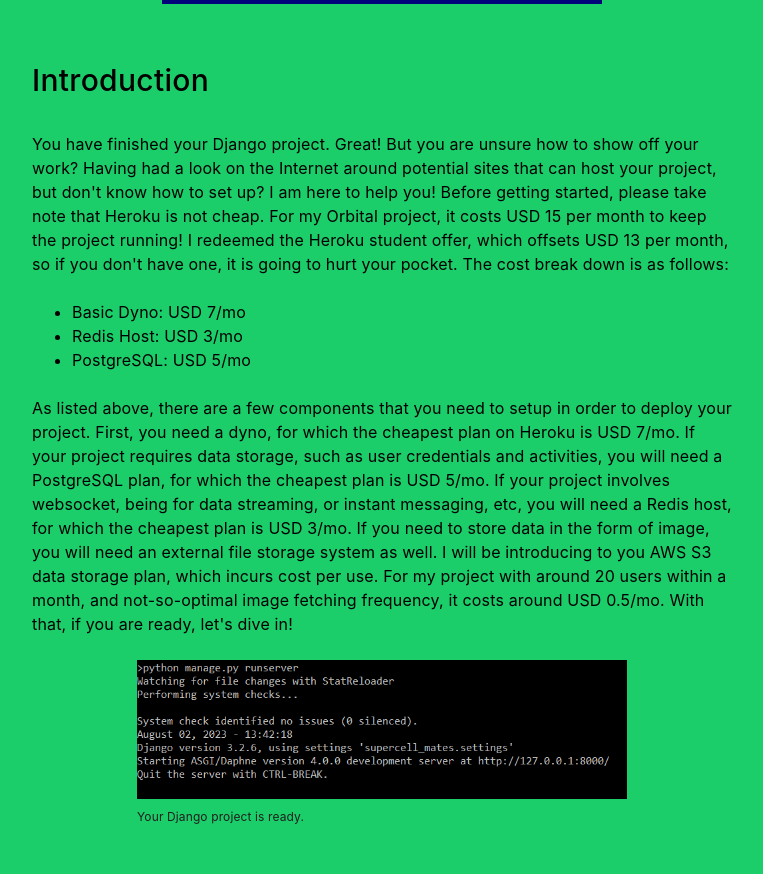
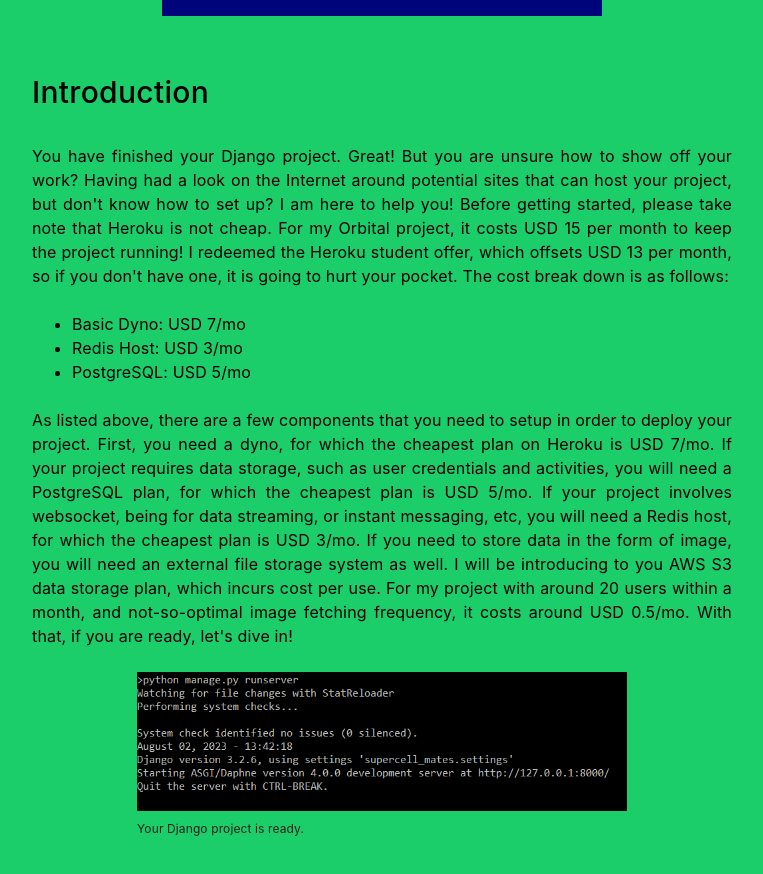
Before and after one commit to nknguyenhc/nknguyenhc.github.io, a React (Create React App) app in the folder src/: page /guide/deploy-django-on-heroku in a window 1280 px wide. Shown: the part 700-1574 px from the top of the page, without its empty margins (258-1021 px from the left). Built offline with nearby package versions, Linux system fonts and the light colour scheme.

Commit message:
Various Display Issues

```diff
--- a/src/src/App.scss
+++ b/src/src/App.scss
@@ -62,13 +62,13 @@
 .central-body {
     width: 60vw;
     max-width: 700px;
-    padding-top: 40px;
+    padding-top: 15vh;
     padding-bottom: 60px;
     margin: auto;
 
     @media(max-width: $desktop) {
         width: 90vw;
-        padding-top: 30px;
+        padding-top: 60px;
         padding-bottom: 20px;
     }
 }
@@ -87,6 +87,10 @@
     }
 }
 
+.text-justify {
+    text-align: justify;
+}
+
 .App {
     overflow-x: hidden;
 }
--- a/src/src/components/guides/django-on-heroku/index.tsx
+++ b/src/src/components/guides/django-on-heroku/index.tsx
@@ -12,7 +12,7 @@
     const [bodyWidth, setBodyWidth] = useState<number>(0);
     const isDesktop = useViewportWidth();
 
-    const displayOffset = useMemo<number>(() => isDesktop ? 100 : 30, [isDesktop]);
+    const displayOffset = useMemo<number>(() => isDesktop ? 100 : 60, [isDesktop]);
     const stepperSteps: Array<StepperStep> = data.sections.map(section => ({
         displayText: section.header,
         id: textToId(section.header),
@@ -134,6 +134,7 @@
                             dangerouslySetInnerHTML={{
                                 __html: autoHyperlink(subsection.text)
                             }}
+                            className="text-justify"
                             key={subsectionIndex}
                         />
                         : subsection instanceof Image
--- a/src/src/components/header/header.scss
+++ b/src/src/components/header/header.scss
@@ -15,7 +15,8 @@
     gap: $large-gap;
     justify-content: center;
     box-shadow: 0px -5px 20px 10px #da2525;
-    position: sticky;
+    position: fixed;
+    width: 100vw;
     top: 0;
     z-index: 999;
     transition: transform 1s cubic-bezier(0.17, 1.02, 0.67, 0.98);
--- a/src/src/components/home/sections/landing-banner.scss
+++ b/src/src/components/home/sections/landing-banner.scss
@@ -1,6 +1,7 @@
 .landing-banner {
     width: 100vw;
     height: 90vh;
+    margin-top: 10vh;
     display: flex;
     flex-direction: column;
     align-items: center;
@@ -9,6 +10,7 @@
 
     @media (max-width: $desktop) {
         height: 100vh;
+        margin-top: 0px;
     }
 
     &-images {
--- a/src/src/components/home/sections/projects.scss
+++ b/src/src/components/home/sections/projects.scss
@@ -112,10 +112,6 @@
         display: flex;
         flex-direction: column;
         gap: $small-gap;
-
-        p {
-            text-align: justify;
-        }
     }
 
     &-links {
--- a/src/src/utils/text-processing.tsx
+++ b/src/src/utils/text-processing.tsx
@@ -13,4 +13,4 @@
 
 export const textToId = (text: string): string => text.split(' ').reduce((prev, curr) => prev + '-' + curr);
 
-export const splitToParagraphs = (text: string) => text.split('\n').map(para => `<p>${para}</p>`).reduce((prev, curr) => prev + curr);
+export const splitToParagraphs = (text: string) => text.split('\n').map(para => `<p class="text-justify">${para}</p>`).reduce((prev, curr) => prev + curr);
```
